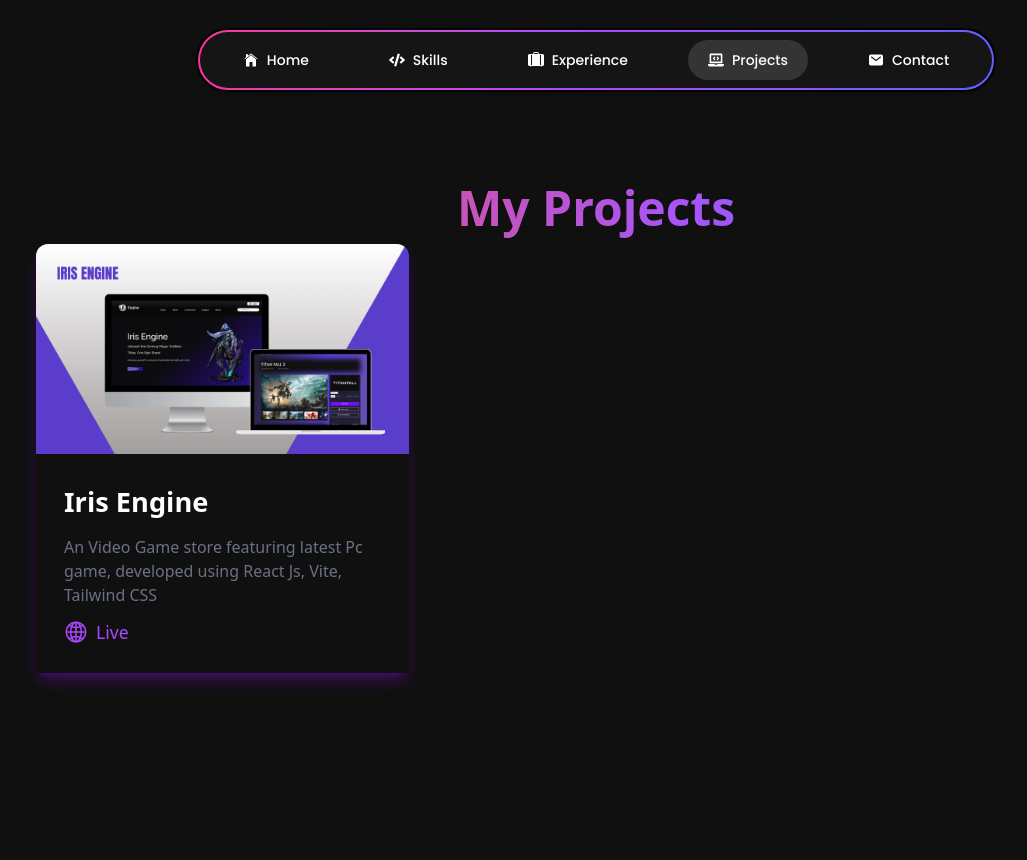
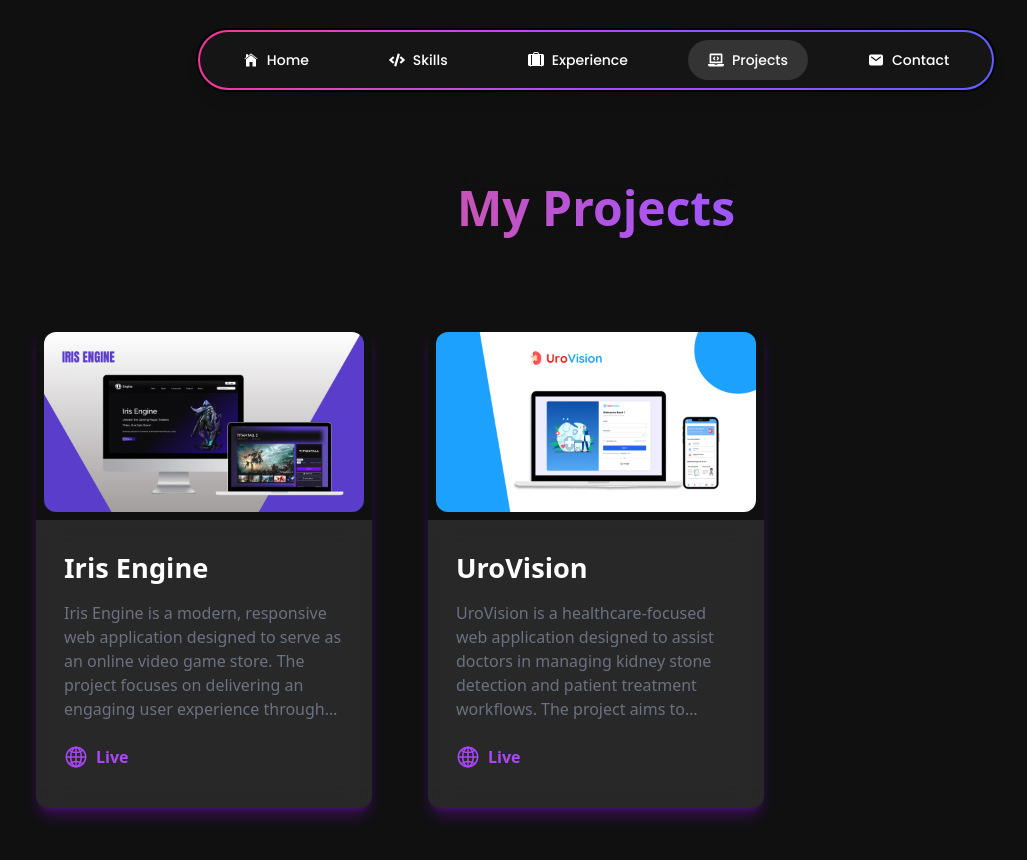
Before and after one commit to Muhammad-Ahmad618/portfolio, a React (Vite) app: page /projects in a window 1280 px wide. Shown: the top 860 px of the page, without its empty margins (44-1071 px from the left). Before the commit the page ends 800 px from the top, so only its background shows below. Built offline with nearby package versions, Linux system fonts and the light colour scheme.

Commit message:
version 2.2 (Project page progress 20%)

```diff
--- a/src/Pages/LandingPage/LandingPage.jsx
+++ b/src/Pages/LandingPage/LandingPage.jsx
@@ -43,7 +43,7 @@ export default function LandingPage() {
           <h3 className="text-[1.1rem] font-medium py-3">Skilled in React.js | Tailwind CSS | UI/UX Design.</h3>
           </Fade>
 
-          <div className="my-10 flex w-full gap-x-10">
+          <div className="my-10 flex w-full gap-x-5">
 
           <div className="bg-gradient-to-r from-pink-500 via-purple-500 to-indigo-500 p-1 rounded-xl flex max-w-[9rem] w-full">
             <button className="bg-[#161515] text-base font-medium rounded-lg w-full cursor-pointer py-2.5 hover:bg-gradient-to-r from-pink-500 via-purple-500 to-indigo-500">
@@ -51,7 +51,7 @@ export default function LandingPage() {
             </button>
           </div>
 
-          <a href="/Muhammad Ahmad (Resume-software Engineer).pdf" download className="flex items-center justify-center gap-x-2 border-2 border-gray-300 text-base font-medium px-5 rounded-xl hover:bg-[#252424] cursor-pointer duration-300 ease-in-out transition-all">
+          <a href="/Muhammad Ahmad (Software Engineer 2).pdf" download className="flex items-center justify-center gap-x-2 border-2 border-gray-300 text-base font-medium px-5 rounded-xl hover:bg-[#252424] cursor-pointer duration-300 ease-in-out transition-all">
             Download Resume <IoMdDownload className="text-[1.2rem]"/>
           </a>
 
--- a/src/Pages/ProjectsPage/ProjectsPage.jsx
+++ b/src/Pages/ProjectsPage/ProjectsPage.jsx
@@ -10,8 +10,16 @@ export default function ProjectsPage() {
       image_path:"/iris_engine.webp",
       title:"Iris Engine",
       type:"Vide Game Store",
-      description:"An Video Game store featuring latest Pc game, developed using React Js, Vite, Tailwind CSS",
+      description:"Iris Engine is a modern, responsive web application designed to serve as an online video game store. The project focuses on delivering an engaging user experience through sleek UI/UX design and dynamic content integration.",
       url:"https://iris-engine.vercel.app/"
+    }
+    ,
+    {
+      image_path:"/urovision.webp",
+      title:"UroVision",
+      type:"Health Care App",
+      description:"UroVision is a healthcare-focused web application designed to assist doctors in managing kidney stone detection and patient treatment workflows. The project aims to streamline clinical operations with an intuitive, responsive interface.",
+      url:"https://urovision-web.vercel.app/"
     }
 
   ]
@@ -28,18 +36,20 @@ export default function ProjectsPage() {
       </GradientText>
       </div>
 
-      <div className='grid grid-cols-3 auto-cols-max'>
+      <div className='grid grid-cols-3 auto-cols-max my-20 gap-x-14'>
 
      {projects.map((project,index) => (
 
-     <div key={index} className='shadow-lg shadow-purple-600/30'>
-      <div>
-       <img src={project.image_path} alt="thumbnail" className='rounded-t-xl'/>
+     <div key={index} className='shadow-lg shadow-purple-600/30 rounded-xl h-auto w-full'>
+      <div className='p-2'>
+       <img src={project.image_path} alt="thumbnail" className='rounded-xl w-full h-full object-cover'/>
       </div>
-      <div className='p-7 space-y-3'>
+      <div className='h-[18rem] w-full rounded-b-xl'>
+      <div className='p-7 space-y-3 bg-white/10 backdrop-blur-md h-full rounded-b-xl'>
        <h2 className='text-white text-[1.7rem] font-bold'>{project.title}</h2>
-       <p className='text-gray-500 '>{project.description}</p>
-       <a href={project.url} className='flex items-center gap-x-2 text-purple-500 text-[1.1rem] font-medium'><IoGlobeOutline className='text-[1.5rem]'/> Live</a>
+       <p className='text-gray-500 line-clamp-5'>{project.description}</p>
+       <a href={project.url} className='items-center gap-x-2 pt-3 inline-flex text-purple-500 text-[1rem] font-bold transition-all duration-300 ease-in-out hover:-translate-y-1.5'><IoGlobeOutline className='text-[1.5rem]'/> Live</a>
+      </div>
       </div>
 
      </div>
```
Also changed, not shown: public/urovision.webp (added), 1 other file (tests, documents, lock files or other folders).
